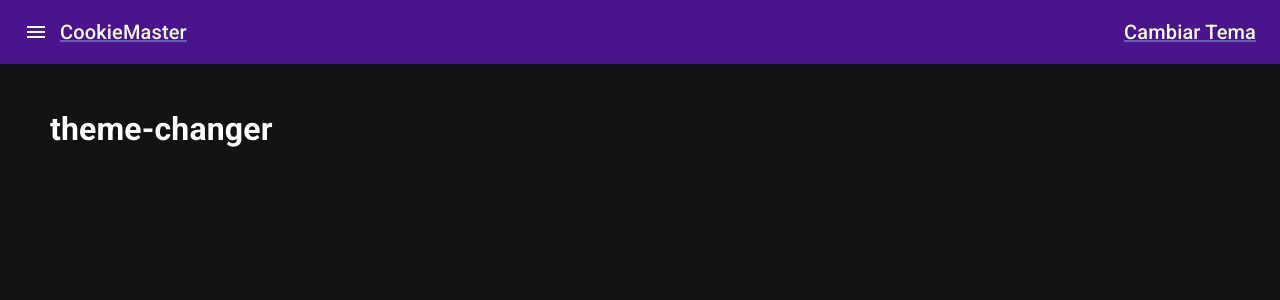
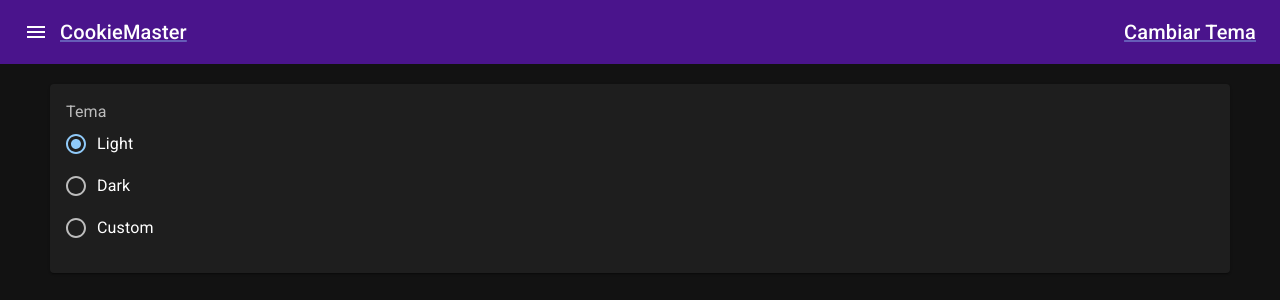
Before and after one commit to mundoenrique/04-next-cookie-master, a Next.js app: page /theme-changer in a window 1280 px wide. Shown: the top 300 px of the page. Built offline with nearby package versions, Linux system fonts and the light colour scheme.

Commit message:
Diseño cambio de tema

```diff
--- a/pages/theme-changer.tsx
+++ b/pages/theme-changer.tsx
@@ -1,9 +1,31 @@
+import { ChangeEvent, useState } from 'react';
+import { Card, CardContent, FormControl, FormControlLabel, FormLabel, Radio, RadioGroup } from '@mui/material';
+
 import { Layout } from '../components/layouts';
 
 const ThemeChangerPage = () => {
+  const [currentTheme, setCurrentTheme] = useState('light');
+  const onChangeTheme = (event: ChangeEvent<HTMLInputElement>) => {
+    const selectedTheme = event.target.value;
+
+    console.log(selectedTheme);
+    setCurrentTheme(selectedTheme);
+  };
+
   return (
     <Layout>
-      <h1>theme-changer</h1>
+      <Card>
+        <CardContent>
+          <FormControl>
+            <FormLabel>Tema</FormLabel>
+            <RadioGroup value={currentTheme} onChange={onChangeTheme}>
+              <FormControlLabel value="light" control={<Radio />} label="Light" />
+              <FormControlLabel value="dark" control={<Radio />} label="Dark" />
+              <FormControlLabel value="custom" control={<Radio />} label="Custom" />
+            </RadioGroup>
+          </FormControl>
+        </CardContent>
+      </Card>
     </Layout>
   );
 };
```
